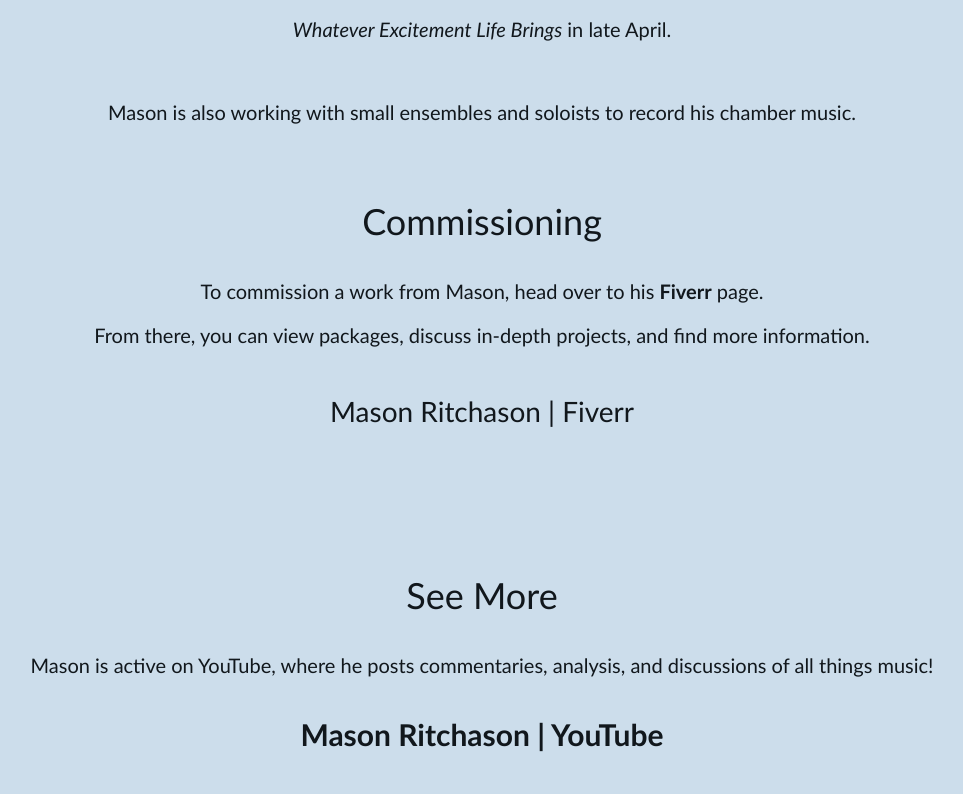
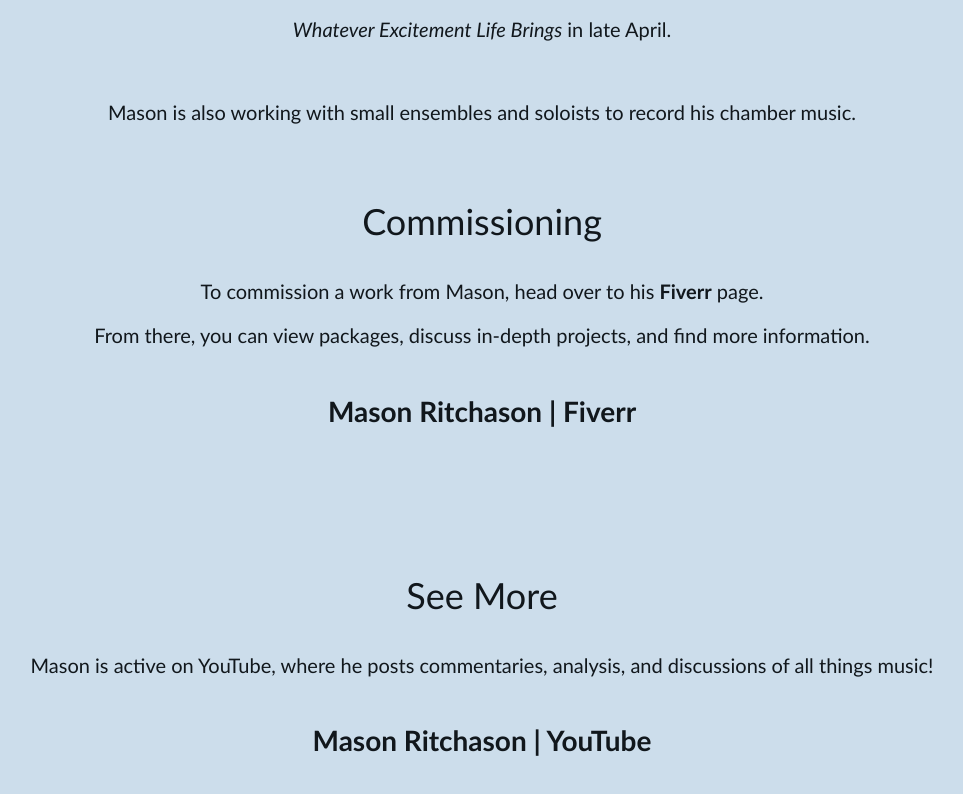
Before and after one commit to masonritchason/masonritchason.github.io, a plain HTML site: page home.html in a window 1280 px wide. Shown: the part 729-1523 px from the top of the page, without its empty margins (198-1161 px from the left). Drawn offline with Linux system fonts and the light colour scheme.

Commit message:
update links once again

```diff
--- a/home.html
+++ b/home.html
@@ -50,7 +50,7 @@
       <p>To commission a work from Mason, head over to his <strong>Fiverr</strong> page.</p>
       <p>From there, you can view packages, discuss in-depth projects, and find more information.</p>
       <a target = "_blank" href = "https://www.fiverr.com/share/V60m1z">
-        <strong><h5>Mason Ritchason | Fiverr</h5></strong>
+        <h5><strong>Mason Ritchason | Fiverr</strong></h5>
       </a>
       <br><br><br>
       <!--
@@ -62,7 +62,7 @@
       <h3>See More</h3>
       <p>Mason is active on YouTube, where he posts commentaries, analysis, and discussions of all things music!</p>
       <a target = "_blank" href = "https://www.youtube.com/channel/UCbbfDwydYT9Kow3Jqukrxnw">
-        <h4><strong>Mason Ritchason | YouTube</strong></h4>
+        <h5><strong>Mason Ritchason | YouTube</strong></h5>
       </a>
     </div>
   </body>
```
